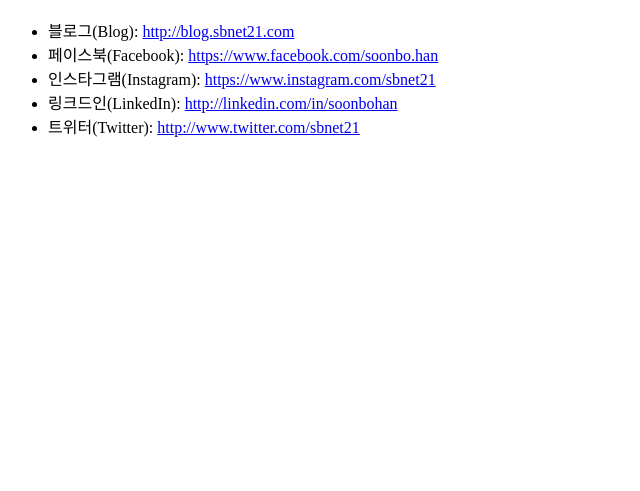
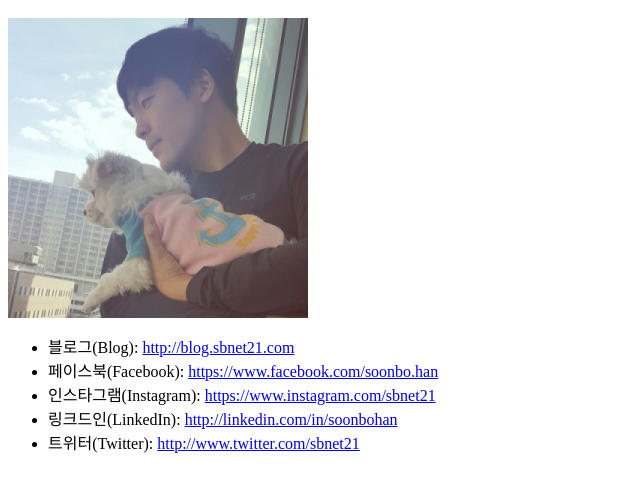
Before and after one commit to sbnet21/sbnet21com.github.io, a plain HTML site: page index.html in a window 1280 px wide. Shown: the part 57-548 px from the top of the page, without its empty margins (0-640 px from the left). Drawn offline with Linux system fonts and the light colour scheme.

Commit message:
Update index.html

```diff
--- a/index.html
+++ b/index.html
@@ -5,6 +5,7 @@
 </head>
 <body>
   <h1>Soonbo Han (한순보)</h1>
+  <img src="images/sbhan01.jpg">
   <ul>
     <li>블로그(Blog): <a href="http://blog.sbnet21.com">http://blog.sbnet21.com</a>
     <li>페이스북(Facebook): <a href="https://www.facebook.com/soonbo.han">https://www.facebook.com/soonbo.han</a>
```
